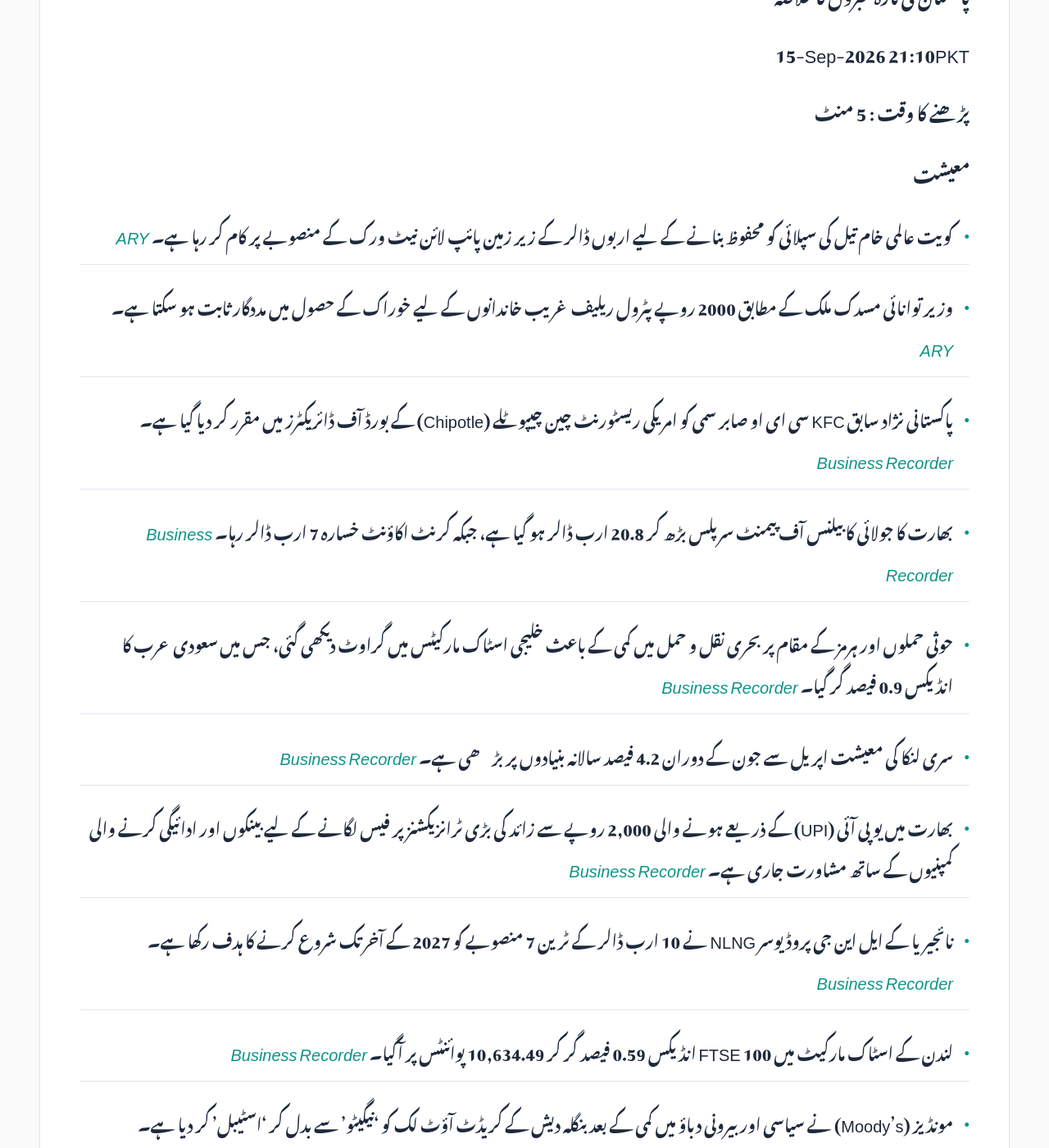
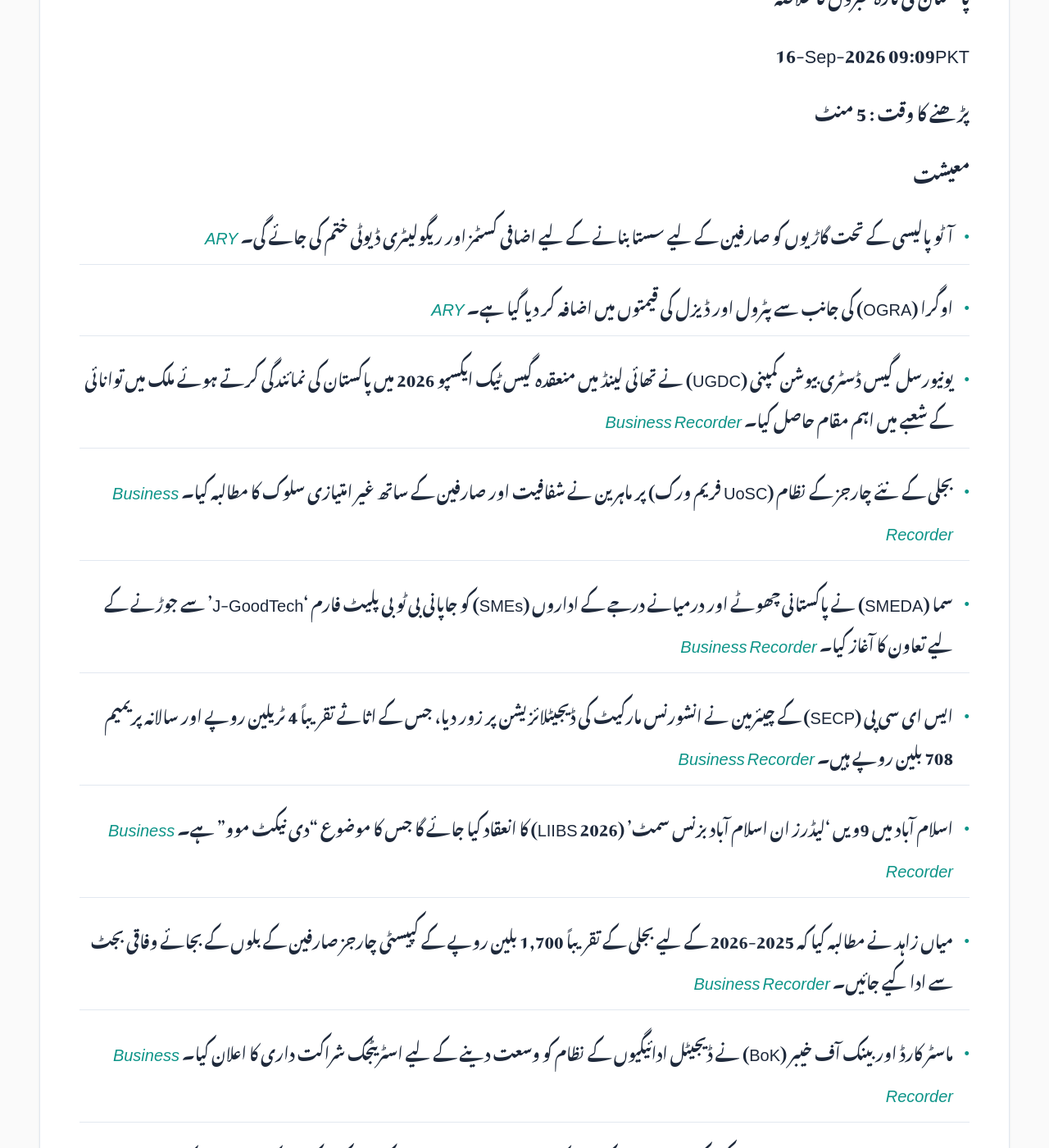
Before and after one commit to zsubzwary/news, a Jekyll site: the page built from ur/index.md, in a window 1280 px wide and 1400 px high, scrolled down 354 px. Shown: the whole window at 82% size. Built offline with Jekyll 4.4.1, drawn with Linux system fonts in a browser that asks for light colours; some web fonts are replaced; comment, search, counter and statistics services are not loaded; some of the changed text lies outside the part shown.

Commit message:
DateTime; 2026-09-16T04:09:08.497Z

```diff
--- a/ur/index.md
+++ b/ur/index.md
@@ -7,46 +7,52 @@ rtl: true
 
 پاکستان کی تازہ خبروں کا خلاصہ
 
- &lrm; 15-Sep-2026 21:10PKT
+ &lrm; 16-Sep-2026 09:09PKT
 
 پڑھنے کا وقت : 5 منٹ
 
 ### معیشت
-- کویت عالمی خام تیل کی سپلائی کو محفوظ بنانے کے لیے اربوں ڈالر کے زیر زمین پائپ لائن نیٹ ورک کے منصوبے پر کام کر رہا ہے۔ *[ARY](https://arynews.tv/kuwait-seeks-multi-billion-dollar-subterranean-pipeline-network-to-shield-global-crude-market-supplies)*
-- وزیر توانائی مسدک ملک کے مطابق 2000 روپے پٹرول ریلیف غریب خاندانوں کے لیے خوراک کے حصول میں مددگار ثابت ہو سکتا ہے۔ *[ARY](https://arynews.tv/rs2000-petrol-relief-could-mean-food-on-the-table-for-poor-families-musadik-malik)*
-- پاکستانی نژاد سابق KFC سی ای او صابر سمی کو امریکی ریسٹورنٹ چین چیپوٹلے (Chipotle) کے بورڈ آف ڈائریکٹرز میں مقرر کر دیا گیا ہے۔ *[Business Recorder](https://www.brecorder.com/news/40439612/who-is-sabir-sami-pakistan-born-former-kfc-ceo-appointed-to-chipotles-board)*
-- بھارت کا جولائی کا بیلنس آف پیمنٹ سرپلس بڑھ کر 20.8 ارب ڈالر ہو گیا ہے، جبکہ کرنٹ اکاؤنٹ خسارہ 7 ارب ڈالر رہا۔ *[Business Recorder](https://www.brecorder.com/news/40439610/indias-july-balance-of-payments-surplus-jumps-to-208-billion-on-surge-in-fx-inflows)*
-- حوثی حملوں اور ہرمز کے مقام پر بحری نقل و حمل میں کمی کے باعث خلیجی اسٹاک مارکیٹس میں گراوٹ دیکھی گئی، جس میں سعودی عرب کا انڈیکس 0.9 فیصد گر گیا۔ *[Business Recorder](https://www.brecorder.com/news/40439609/most-gulf-bourses-in-red-on-houthi-attack-and-hormuz-shipping-slump)*
-- سری لنکا کی معیشت اپریل سے جون کے دوران 4.2 فیصد سالانہ بنیادوں پر بڑھی ہے۔ *[Business Recorder](https://www.brecorder.com/news/40439607/sri-lankan-shares-edge-lower-as-communication-services-it-stocks-weigh)*
-- بھارت میں یو پی آئی (UPI) کے ذریعے ہونے والی 2,000 روپے سے زائد کی بڑی ٹرانزیکشنز پر فیس لگانے کے لیے بینکوں اور ادائیگی کرنے والی کمپنیوں کے ساتھ مشاورت جاری ہے۔ *[Business Recorder](https://www.brecorder.com/news/40439600/india-consults-banks-payment-firms-on-fees-for-large-upi-payments-sources-say)*
-- نائجیریا کے ایل این جی پروڈیوسر NLNG نے 10 ارب ڈالر کے ٹرین 7 منصوبے کو 2027 کے آخر تک شروع کرنے کا ہدف رکھا ہے۔ *[Business Recorder](https://www.brecorder.com/news/40439602/nigerias-nlng-aims-to-start-up-train-7-lng-project-by-end-2027)*
-- لندن کے اسٹاک مارکیٹ میں FTSE 100 انڈیکس 0.59 فیصد گر کر 10,634.49 پوائنٹس پر آگیا۔ *[Business Recorder](https://www.brecorder.com/news/40439601/london-shares-slip-as-higher-oil-prices-lift-bond-yields-boe-in-focus)*
-- مونڈیز (Moody's) نے سیاسی اور بیرونی دباؤ میں کمی کے بعد بنگلہ دیش کے کریڈٹ آؤٹ لک کو 'نیگیٹو' سے بدل کر 'اسٹیبل' کر دیا ہے۔ *[Business Recorder](https://www.brecorder.com/news/40439597/moodys-revises-bangladeshs-outlook-to-stable-on-easing-political-and-external-pressures)*
-- بھارت کا اگست کا تجارتی خسارہ سونے کی درآمدات میں شدید کمی کی وجہ سے 26.86 ارب ڈالر تک محدود ہو گیا۔ *[Business Recorder](https://www.brecorder.com/news/40439592/indias-august-goods-trade-deficit-narrows-as-gold-imports-plunge)*
-- اسٹیٹ بینک آف پاکستان (SBP) نے اپنے ریگولیٹری سینڈ باکس کا پہلا مرحلہ مکمل کر لیا ہے جس میں 4 پن ٹیک (fintech) کمپنیوں نے کامیابی حاصل کی۔ *[Business Recorder](https://www.brecorder.com/news/40439594/sbp-concludes-first-regulatory-sandbox-cohort-four-fintechs-clear-testing)*
-- بھارت کا Nifty 50 انڈیکس تیل کی بڑھتی قیمتوں کی وجہ سے 1.19 فیصد گر کر 23,118.6 پر بند ہوا۔ *[Business Recorder](https://www.brecorder.com/news/40439593/indias-nifty-50-closes-at-5-month-low-on-elevated-oil-prices-bond-yields)*
-- بھارتی روپیہ گر کر 95.9550 فی ڈالر پر آگیا جبکہ برینٹ کروڈ کی قیمت 108.20 ڈالر فی بیرل تک پہنچ گئی۔ *[Business Recorder](https://www.brecorder.com/news/40439595/indian-rupee-drops-with-stocks-bonds-as-oil-inflation-and-fed-worries-mount)*
-- ملائیشیا میں پام آئل کی قیمت 0.68 فیصد اضافے کے ساتھ 4,883 رنگٹ فی میٹرک ٹن پر رہی۔ *[Business Recorder](https://www.brecorder.com/news/40439596/palm-oil-gains-for-second-straight-session-on-crude-prices)*
+- آٹو پالیسی کے تحت گاڑیوں کو صارفین کے لیے سستا بنانے کے لیے اضافی کسٹمز اور ریگولیٹری ڈیوٹی ختم کی جائے گی۔ *[ARY](https://arynews.tv/auto-policy-aims-to-make-vehicles-more-affordable-for-consumers-pms-aide)*
+- اوگرا (OGRA) کی جانب سے پٹرول اور ڈیزل کی قیمتوں میں اضافہ کر دیا گیا ہے۔ *[ARY](https://arynews.tv/another-blow-for-motorists-as-ogra-hikes-petrol-diesel-prices)*
+- یونیورسل گیس ڈسٹری بیوشن کمپنی (UGDC) نے تھائی لینڈ میں منعقدہ گیس ٹیک ایکسپو 2026 میں پاکستان کی نمائندگی کرتے ہوئے ملک میں توانائی کے شعبے میں اہم مقام حاصل کیا۔ *[Business Recorder](https://www.brecorder.com/news/40439711/ugdc-establishes-national-presence-at-gastech-expo)*
+- بجلی کے نئے چارجز کے نظام (UoSC فریم ورک) پر ماہرین نے شفافیت اور صارفین کے ساتھ غیر امتیازی سلوک کا مطالبہ کیا۔ *[Business Recorder](https://www.brecorder.com/news/40439710/speakers-raise-questions-over-new-electricity-charges-system)*
+- سما (SMEDA) نے پاکستانی چھوٹے اور درمیانے درجے کے اداروں (SMEs) کو جاپانی بی ٹو بی پلیٹ فارم 'J-GoodTech' سے جوڑنے کے لیے تعاون کا آغاز کیا۔ *[Business Recorder](https://www.brecorder.com/news/40439709/smeda-gears-up-to-connect-smes-with-japans-b2b-platform)*
+- ایس ای سی پی (SECP) کے چیئرمین نے انشورنس مارکیٹ کی ڈیجیٹلائزیشن پر زور دیا، جس کے اثاثے تقریباً 4 ٹریلین روپے اور سالانہ پریمیم 708 بلین روپے ہیں۔ *[Business Recorder](https://www.brecorder.com/news/40439708/secp-chief-highlights-importance-of-digital-transformation)*
+- اسلام آباد میں 9ویں 'لیڈرز ان اسلام آباد بزنس سمٹ' (LIIBS 2026) کا انعقاد کیا جائے گا جس کا موضوع "دی نیکٹ موو" ہے۔ *[Business Recorder](https://www.brecorder.com/news/40439702/nutshell-group-to-host-9th-edition-of-liibs-2026-tomorrow)*
+- میاں زاہد نے مطالبہ کیا کہ 2025-2026 کے لیے بجلی کے تقریباً 1,700 بلین روپے کے کپیسٹی چارجز صارفین کے بلوں کے بجائے وفاقی بجٹ سے ادا کیے جائیں۔ *[Business Recorder](https://www.brecorder.com/news/40439700/mian-zahid-demands-paying-capacity-charges-from-federal-budget)*
+- ماسٹر کارڈ اور بینک آف خیبر (BoK) نے ڈیجیٹل ادائیگیوں کے نظام کو وسعت دینے کے لیے اسٹریٹجک شراکت داری کا اعلان کیا۔ *[Business Recorder](https://www.brecorder.com/news/40439699/mastercard-and-bok-partner-to-accelerate-digital-payments)*
+- لاہور چیمبر آف کامرس (LCCI) نے انکم ٹیکس ریٹرن جمع کرانے کی ڈیڈ لائن 30 ستمبر سے بڑھا کر 31 اکتوبر کرنے کی درخواست کی ہے۔ *[Business Recorder](https://www.brecorder.com/news/40439698/lcci-seeks-extension-in-income-tax-return-filing-deadline)*
 
 ### سائنس اور ٹیکنالوجی
-- مصنوعی ذہانت (AI) پر اخراجات میں ممکنہ کمی کے خدشات کی وجہ سے سرمایہ کاروں میں بے چینی پائی جا رہی ہے۔ *[ARY](https://arynews.tv/investors-nervous-about-ai-spending-slowdown-after-industry-warnings)*
+- بل گیٹس نے خبردار کیا ہے کہ اگر بروقت اقدامات نہ کیے گئے تو مصنوعی ذہانت (AI) عالمی ناانصافیوں کو مزید گہرا کر سکتی ہے۔ *[ARY](https://arynews.tv/bill-gates-warns-ai-could-deepen-global-injustice-without-deliberate-intervention)*
+- جی ایس ایم اے (GSMA) کی رپورٹ کے مطابق، پاکستان میں تقریباً 140 ملین لوگ موبائل براڈ بینڈ کوریج میں ہونے کے باوجود انٹرنیٹ استعمال نہیں کر رہے، جو کہ عالمی سطح پر ایک بڑا فرق ہے۔ *[Business Recorder](https://www.brecorder.com/news/40439704/mobile-internet-usage-gap-pakistan-ranks-among-top-countries-by-absolute-number)*
+
+### کھیل
+- پارلیمانی کمیٹی نے پاکستان فٹ بال فیڈریشن (PFF) کو ہدایت کی ہے کہ وہ اپنے آئین اور قواعد کو فیفا (FIFA) کے تقاضوں کے مطابق بنائے۔ *[Business Recorder](https://www.brecorder.com/news/40439701/na-panel-directs-pff-to-align-constitution-rules-with-fifa-requirements)*
+
+### سیاست
+- پی ٹی آئی کے پنجاب کے اراکین نے لاہور میں عوامی رابطہ مہم (Street Movement) کو مزید تیز کرنے کا فیصلہ کیا ہے۔ *[Business Recorder](https://www.brecorder.com/news/40439706/pti-punjab-mps-agree-to-sustain-intensify-public-outreach)*
+- پی ٹی آئی نے عمران خان کی ہسپتال منتقلی کے حوالے سے فیڈرل کانস্টিٹیوشنل کورٹ (FCC) کے فیصلے پر تنقید کرتے ہوئے عدالتی خودمختاری پر تشویش کا اظہار کیا۔ *[Business Recorder](https://www.brecorder.com/news/40439705/iks-hospital-transfer-case-pti-criticises-fcc-intervention-to-sc-order)*
+- صدر آصف علی زرداری نے پاک چین اسٹریٹجک اعتماد اور اقتصادی تعاون کو مزید مضبوط بنانے پر زور دیا۔ *[Business Recorder](https://www.brecorder.com/news/40439703/pak-china-strategic-trust-must-be-sustained-reinforced-president)*
+- جماعت اسلامی کے ایک وفد نے پیٹرولیم اور مالیاتی وزرای سے ملاقات کی اور ایندھن کے بحران پر تبادلہ خیال کیا۔ *[Business Recorder](https://www.brecorder.com/news/40439696/fuel-crisis-ji-panel-hails-relief-measures-in-meeting-with-ministers)*
+- بیارسٹر گوہر علی خان نے وزیراعلیٰ ساہیل آفریدی کے ساتھ پنجاب پولیس کے برتاؤ پر شدید برہمی کا اظہار کیا۔ *[Business Recorder](https://www.brecorder.com/news/40439695/gohar-slams-punjab-police-for-mistreating-afridi)*
 
 ### قومی
-- پنجاب حکومت نے اسلحہ لائسنس کے لیے ڈیجیٹل اسناد (digital credentials) کے استعمال کی منظوری دے دی ہے۔ *[ARY](https://arynews.tv/punjab-approves-digital-credentials-for-arms-licences)*
-- میر رضا کیس کے حوالے سے ایم ایل او ڈاکٹر اسامہ کی فائرنگ ڈیمو ویڈیو منظر عام پر آگئی ہے۔ *[ARY](https://arynews.tv/mir-raza-case-mlo-dr-osamas-firing-demo-video-surfaces)*
-- پاکستان اور لبنان کے درمیان سیکورٹی، قانون نافذ کرنے والے اداروں اور سفارتی تعلقات کو مزید گہرا کرنے پر اتفاق کیا گیا ہے۔ *[Business Recorder](https://www.brecorder.com/news/40439608/pakistan-lebanon-agree-to-deepen-diplomatic-security-ties)*
-- 200 روپے کے پرائز بانڈ کے ڈرا کا اعلان کر دیا گیا ہے۔ *[ARY](https://arynews.tv/rs-200-prize-bond-draw-announced-see-full-list-here)*
+- سرجانی ٹاؤن قتل کے واقعات کی تحقیقات کے لیے آٹھ رکنی ٹیم تشکیل دے دی گئی ہے۔ *[ARY](https://arynews.tv/surjani-town-killings-eight-member-team-formed-to-probe-deaths)*
+- پنجاب حکومت نے سموگ سے نمٹنے کے لیے تمام اضلاع میں سڑکوں کی گیلی صفائی (wet-mechanical cleaning) کو لازمی قرار دے دیا ہے۔ *[Business Recorder](https://www.brecorder.com/news/40439707/punjab-mandates-wet-cleaning-to-combat-smog)*
+- سابق پی ٹی آئی ایم پی اے شبیر گجر کو کورپس کمانڈر ہاؤس حملے کے کیس میں شناختی پیرےڈ کے لیے جیل بھیج دیا گیا۔ *[Business Recorder](https://www.brecorder.com/news/40439694/corps-commander-house-former-pti-mpa-sent-to-jail-for-identification-parade)*
 
 ### بین الاقوامی
-- یمن میں جاری تنازع کی وجہ سے 1 لاکھ سے زائد افراد بے گھر ہو چکے ہیں اور ہزاروں افراد بحری راستے سے صومالیہ (Djibouti) کی طرف ہجرت کر رہے ہیں۔ *[Business Recorder](https://www.brecorder.com/news/40439611/yemen-conflict-displaces-over-100000-people-un-says)*
-- حوثی حملوں کے باعث خوفزدہ یمنی لوگ جنوب کی طرف ہجرت کر رہے ہیں۔ *[ARY](https://arynews.tv/alarmed-yemenis-flee-south-as-houthis-keep-up-attacks)*
+- امریکی کنگریسی بجٹ آفس کے مطابق ایران جنگ کی وجہ سے امریکی فوج کو 38 بلین ڈالر کا نقصان پہنچا ہے۔ *[ARY](https://arynews.tv/iran-war-has-cost-us-military-38-bn-congressional-budget-office)*
+- مصر نے سعودی عرب کے ساتھ اظہار یکجہتی کرتے ہوئے سمندری راستوں کو بلا روک ٹوک کھلا رکھنے پر زور دیا۔ *[ARY](https://arynews.tv/cairo-egypt-stands-with-saudi-urges-unhindered-sea-routes)*
+- سعودی عرب نے نیشنل ایس ایم ای (SME) حکمت عملی کی منظوری دی ہے جس کا مقصد 2030 تک 500,000 ملازمتیں پیدا کرنا ہے۔ *[ARY](https://arynews.tv/saudi-arabia-endorses-national-sme-strategy-to-create-500000-jobs-by-2030)*
+- قطر نے باب المندب کے اہم سمندری راستے کو بند کرنے کے خلاف خبردار کیا ہے۔ *[ARY](https://arynews.tv/qatar-warns-against-closure-of-critical-bab-al-mandab-maritime-strait)*
+- بھارتی روپے پر تیل کی بڑھتی ہوئی قیمتوں اور امریکی فیڈرل ریزرو کی ممکنہ شرح سود میں اضافے کے باعث دباؤ بڑھ رہا ہے۔ *[Business Recorder](https://www.brecorder.com/news/40439731/indian-rupee-faces-more-pressure-with-likely-fed-rate-hike-compounding-oil-pain)*
+- سعودی افواج نے مکہ مکرمہ کے قریب ایک حوثی ڈرون کو تباہ کر دیا۔ *[Business Recorder](https://www.brecorder.com/news/40439730/saudi-coalition-says-houthi-drone-destroyed-near-makkah)*
+- گروگراہم (بھارت) میں ہٹ اینڈ رن کیس میں پولیس نے قتل کی کوشش کا الزام عائد کر دیا ہے۔ *[ARY](https://arynews.tv/gurugram-shocker-police-slap-attempt-to-murder-charge-in-hit-and-run-case)*
 
 ### صحت
-- پی آئی ایم ایس (PIMS) ہسپتال میں آتشزدگی کے نتیجے میں 14 شیر خوار بچوں کی موت ہو گئی، جس کی تحقیقاتی رپورٹ میں ہسپتال انتظامیہ کی سنگین حفاظتی کوتاہیوں کو ذمہ دار قرار دیا گیا ہے۔ *[Business Recorder](https://www.brecorder.com/news/40439603/pims-fire-inquiry-report-finds-major-safety-failures-behind-deaths-of-newborns)*
-
-### کھیل
-- کرک نے مانچسٹر یونائیٹڈ کو مشورہ دیا ہے کہ وہ برائٹن کے خلاف میچ میں اپنی پچھلی شکست کے دکھ کو طاقت کے طور پر استعمال کریں۔ *[ARY](https://arynews.tv/carrick-urges-man-utd-to-use-derby-pain-as-fuel-against-brighton)*
+- لاہور چیمبر آف کامرس (LCCI) نے متبادل ادویات اور صحت کی مصنوعات کے لیے ایک مربوط آن لائن پورٹل کے حوالے سے سیشن منعقد کیا۔ *[Business Recorder](https://www.brecorder.com/news/40439697/alternative-medicines-health-products-lcci-holds-session-on-integrated-online-portal)*
 
 ### دیگر
-- عمان کے متراح کیبل کار نے عالمی حفاظتی ٹیسٹ پاس کر لیے ہیں اور یہ جلد لانچ ہونے کے قریب ہے۔ *[ARY](https://arynews.tv/omans-muttrah-cable-car-clears-global-safety-test-nears-launch)*
-- جرمنی کے سکلڈ ورکر ویزا کے حصول کے عمل کی تفصیلات فراہم کی گئی ہیں۔ *[ARY](https://arynews.tv/germany-skilled-worker-visa-process-explained)*
+- ایک تحقیق کے مطابق یوٹیوب اسپورٹس مواد حقیقی دنیا کی جسمانی سرگرمیوں کو بڑھانے میں ناکام رہا ہے۔ *[ARY](https://arynews.tv/youtube-sports-content-fails-to-boost-real-world-physical-activity-study-finds)*
```
